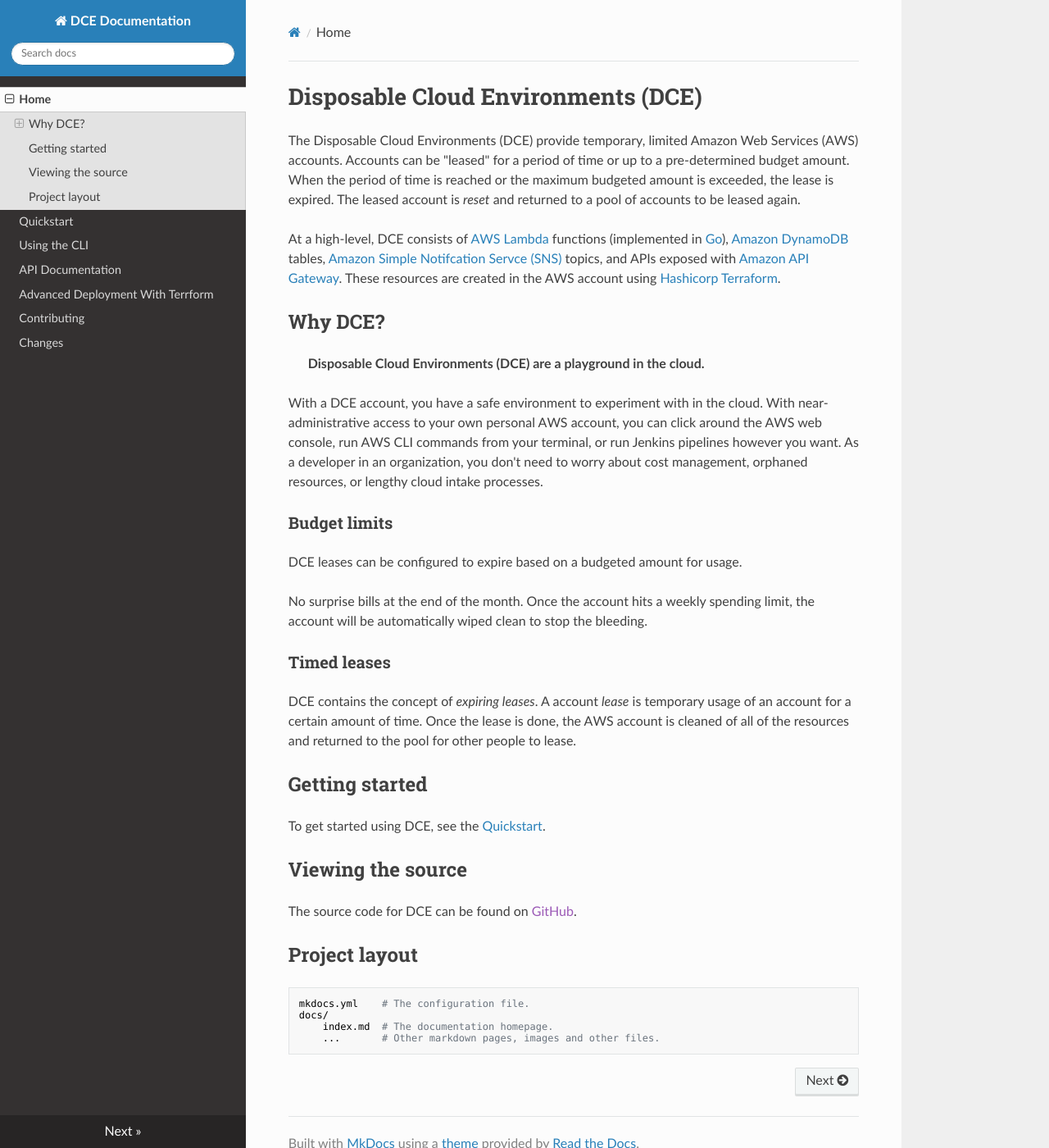
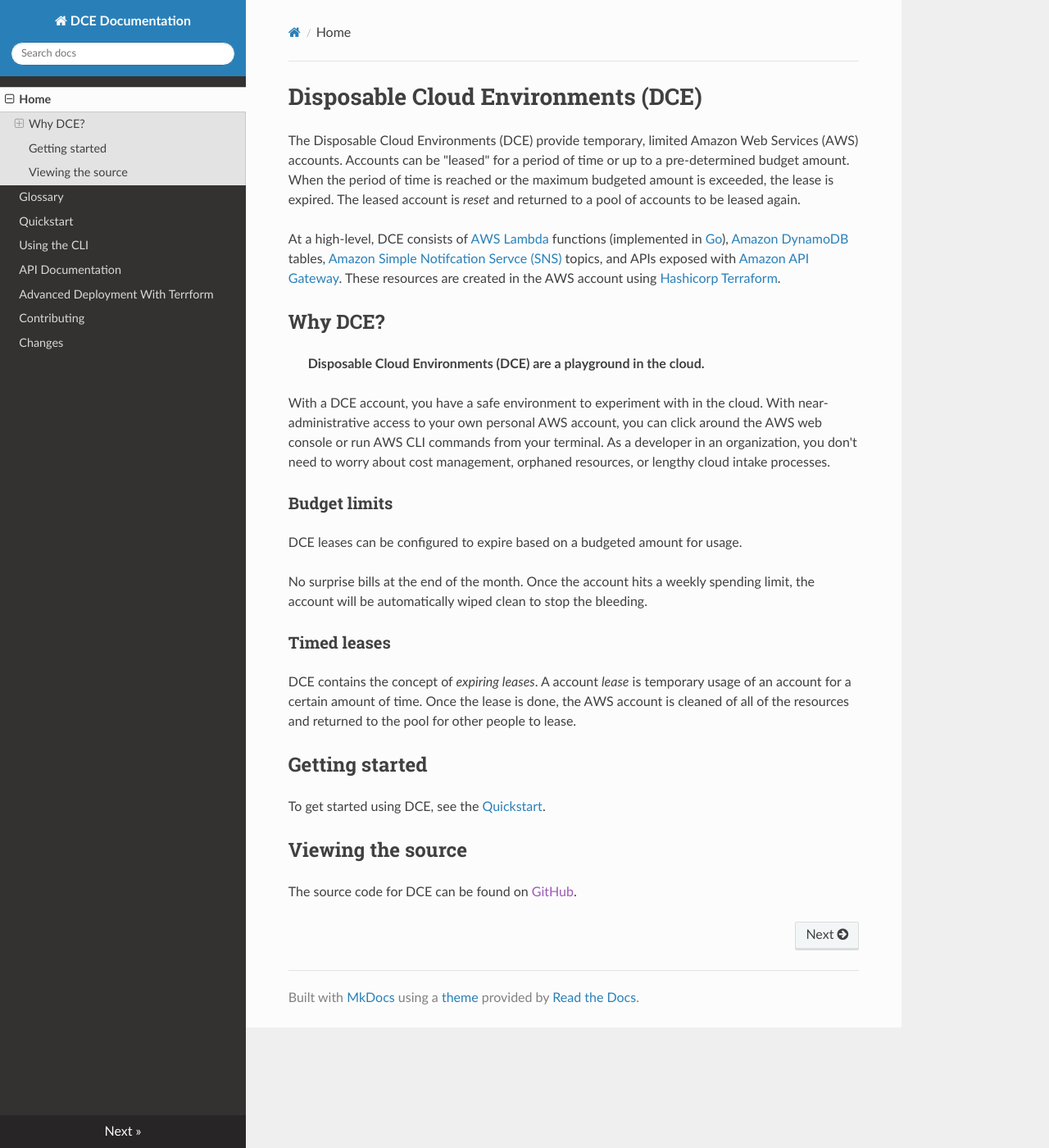
Before and after one commit to Optum/dce, an MkDocs documentation site: the page built from docs/index.md, in a window 1280 px wide and 1400 px high. Shown: the whole window at 82% size. Built offline with MkDocs 1.6.1, drawn with Linux system fonts in a browser that asks for light colours; nearby versions of some CDN libraries.

Commit message:
Started working on glossary of terms for DCE documentation.
Signed-off-by: Nathan A. Good <nathan.a.good@gmail.com>

```diff
--- a/docs/index.md
+++ b/docs/index.md
@@ -19,10 +19,9 @@ These resources are created in the AWS account using [Hashicorp Terraform](https
 
 With a DCE account, you have a safe environment to experiment with in the
 cloud. With near-administrative access to your own personal AWS account, you
-can click around the AWS web console, run AWS CLI commands from your terminal,
-or run Jenkins pipelines however you want. As a developer in an organization,
-you don't need to worry about cost management, orphaned resources, or lengthy
-cloud intake processes.
+can click around the AWS web console or run AWS CLI commands from your terminal.
+As a developer in an organization, you don't need to worry about cost management,
+orphaned resources, or lengthy cloud intake processes.
 
 ### Budget limits
 
@@ -45,10 +44,3 @@ To get started using DCE, see the [Quickstart](/quickstart).
 ## Viewing the source
 
 The source code for DCE can be found on [GitHub]().
-
-## Project layout
-
-    mkdocs.yml    # The configuration file.
-    docs/
-        index.md  # The documentation homepage.
-        ...       # Other markdown pages, images and other files.
--- a/mkdocs.yml
+++ b/mkdocs.yml
@@ -1,6 +1,7 @@
 site_name: DCE Documentation
 nav:
   - Home: index.md
+  - Glossary: glossary.md
   - Quickstart: quickstart.md
   - "Using the CLI": using-the-cli.md
   - "API Documentation": api-documentation.md
```
Also changed, not shown: docs/glossary.md (added, +69 -0 lines), 1 other file.
